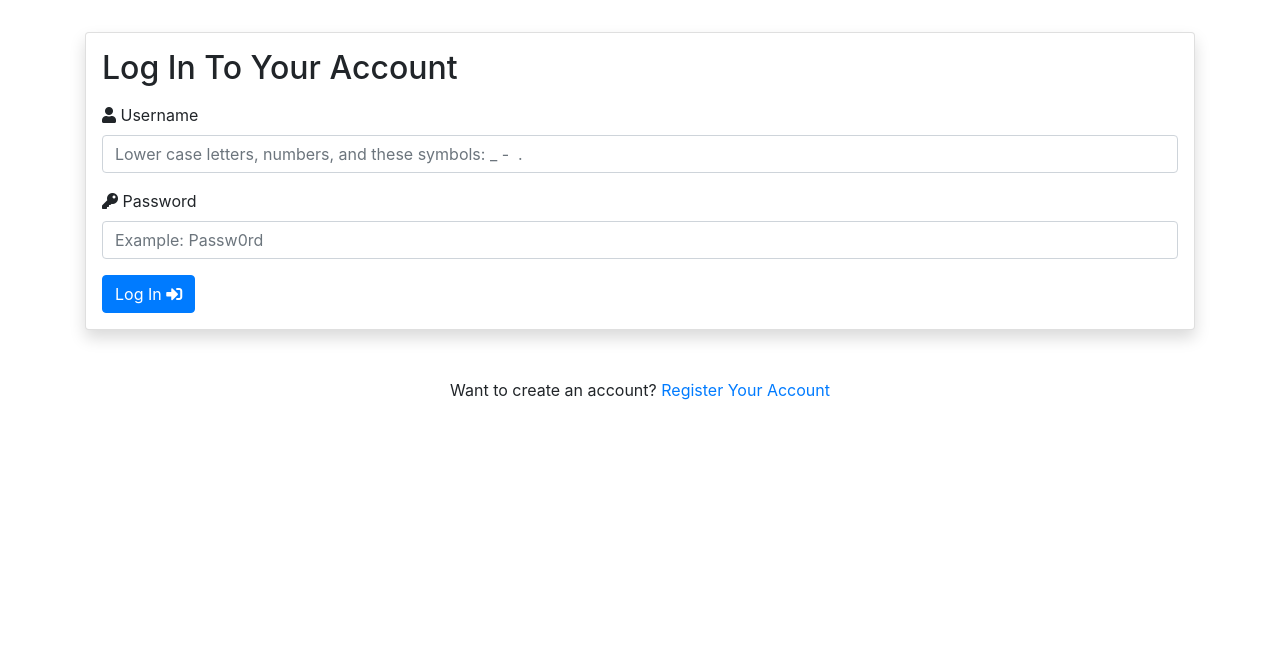
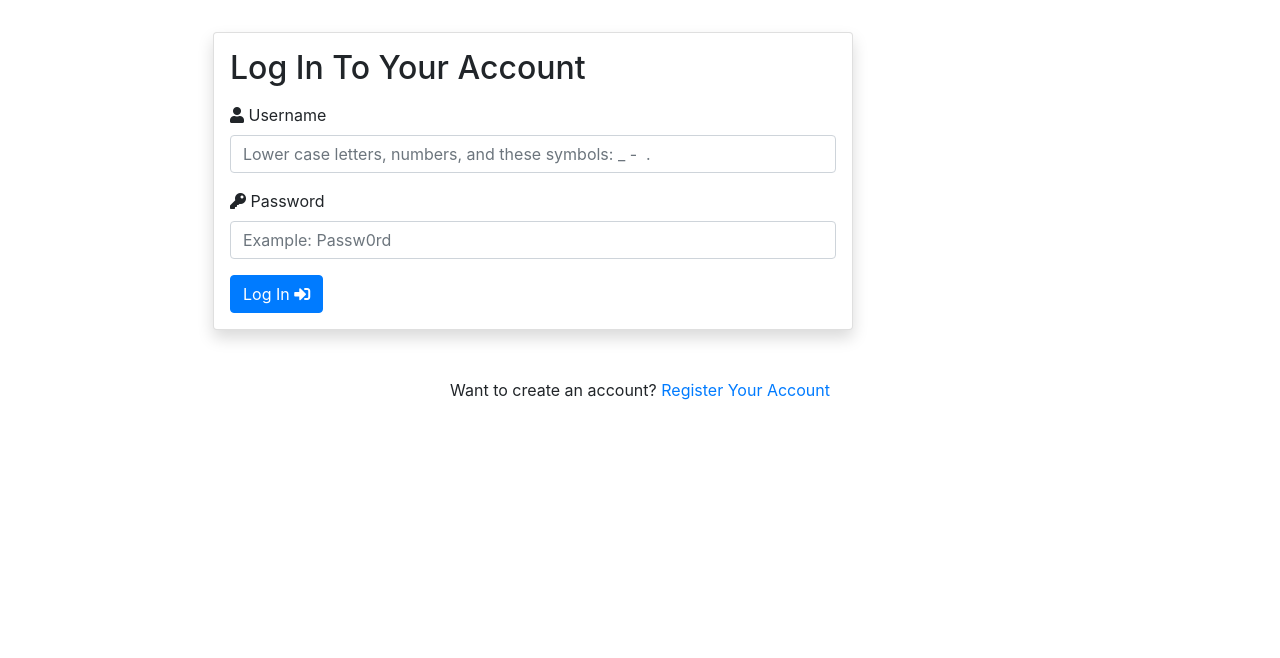
Before and after one commit to RicardoAzuul/code-institute-ms3-backend, a Flask app: page /login in a window 1280 px wide. Shown: the part 56-714 px from the top of the page. Run offline with Flask 2, Linux system fonts and the light colour scheme; some libraries are stand-ins or nearby versions.

Commit message:
Add custom CSS styles to login.html

```diff
--- a/static/css/style.css
+++ b/static/css/style.css
@@ -53,6 +53,11 @@ h3 {
   text-align: center;
 }
 
+/* login.html */
+#login-card {
+  margin-left: 3rem;
+}
+
 /* Medium devices (tablets, 768px and up) */
 @media (min-width: 768px) {
   main {
@@ -90,6 +95,10 @@ h3 {
   #book-card-col {
     margin-top: 1rem;
   }
+  #login-card {
+    margin-left: 8rem;
+    width: 26rem;
+  }
 }
 
 /* Large devices (desktops, 992px and up) */
@@ -108,6 +117,10 @@ h3 {
   }
   .card-footer {
     text-align: left;
+  }
+  #login-card {
+    margin-left: 8rem;
+    width: 40rem;
   }
 }
 
--- a/templates/login.html
+++ b/templates/login.html
@@ -1,7 +1,8 @@
 {% extends "base.html" %} {% block content %}
-
+<div class="row">
+  <div class="col">
     <!-- card from Bootstrap (https://getbootstrap.com/docs/4.6/components/card/), customized for this site -->
-<div class="card shadow p-3 mb-5 bg-white rounded">
+    <div class="card shadow p-3 mb-5 bg-white rounded" id="login-card">
       <div class="card-body">
         <h1 class="card-title">Log In To Your Account</h1>
         <!-- form from Bootstrap (https://getbootstrap.com/docs/4.6/components/forms/#overview, customized for this site) -->
@@ -43,7 +44,12 @@
 
     <div class="row">
       <div class="col">
-    <p class="text-center">Want to create an account? <a href="{{ url_for('register') }}">Register Your Account</a></p>
+        <p class="text-center">
+          Want to create an account?
+          <a href="{{ url_for('register') }}">Register Your Account</a>
+        </p>
+      </div>
+    </div>
   </div>
 </div>
 
```
Lines whose indentation alone changed are shown as unchanged.
